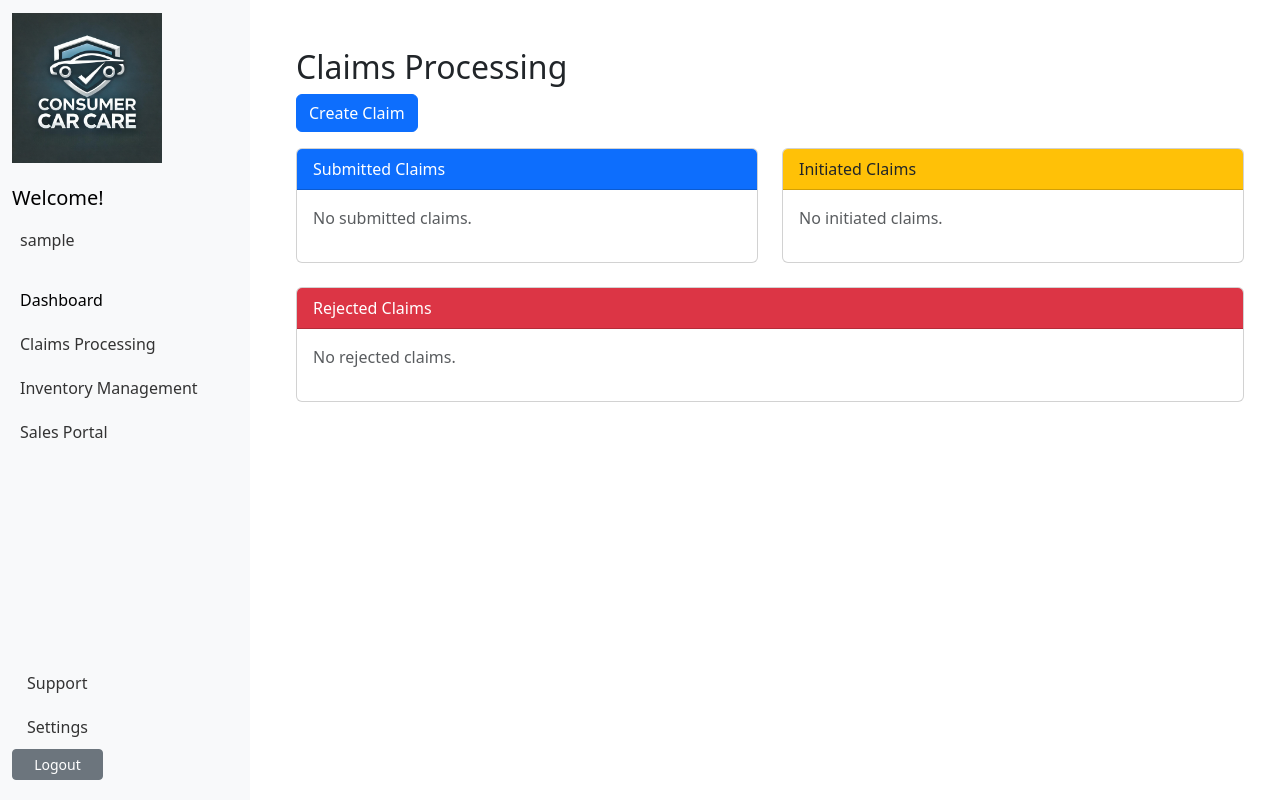
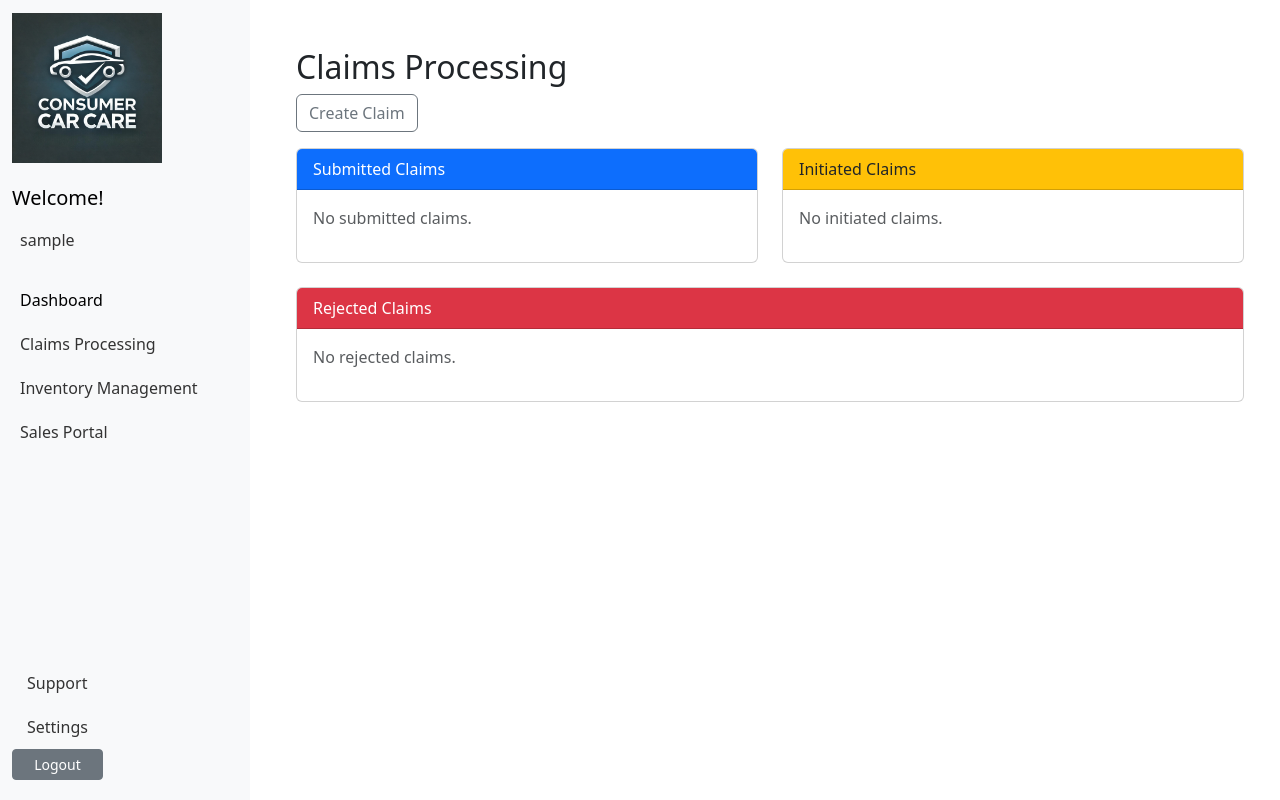
Before and after one commit to salmaan1-btm/C3-Digital, a Django app: page /claims/ in a window 1280 px wide. Run offline with Django 5.2, Linux system fonts and the light colour scheme; the visitor is signed in with stand-in values (Sample User, id 1); data that the repository does not hold is empty; some libraries are stand-ins or nearby versions.

Commit message:
Update claims.html

```diff
--- a/Apps/C3_app1/templates/C3_app1/claims.html
+++ b/Apps/C3_app1/templates/C3_app1/claims.html
@@ -5,7 +5,7 @@
 {% block content %}
 <div class="container mt-4">
     <h2>Claims Processing</h2>
-    <a href="{% url 'C3_app1:new_claim' %}" class="btn btn-primary mb-3">Create Claim</a>
+    <a href="{% url 'C3_app1:new_claim' %}" class="btn btn-outline-secondary mb-3">Create Claim</a>
     <!-- Row for Submitted and Initiated Claims -->
     <div class="row">
         <!-- Submitted Claims (Left) -->
```
